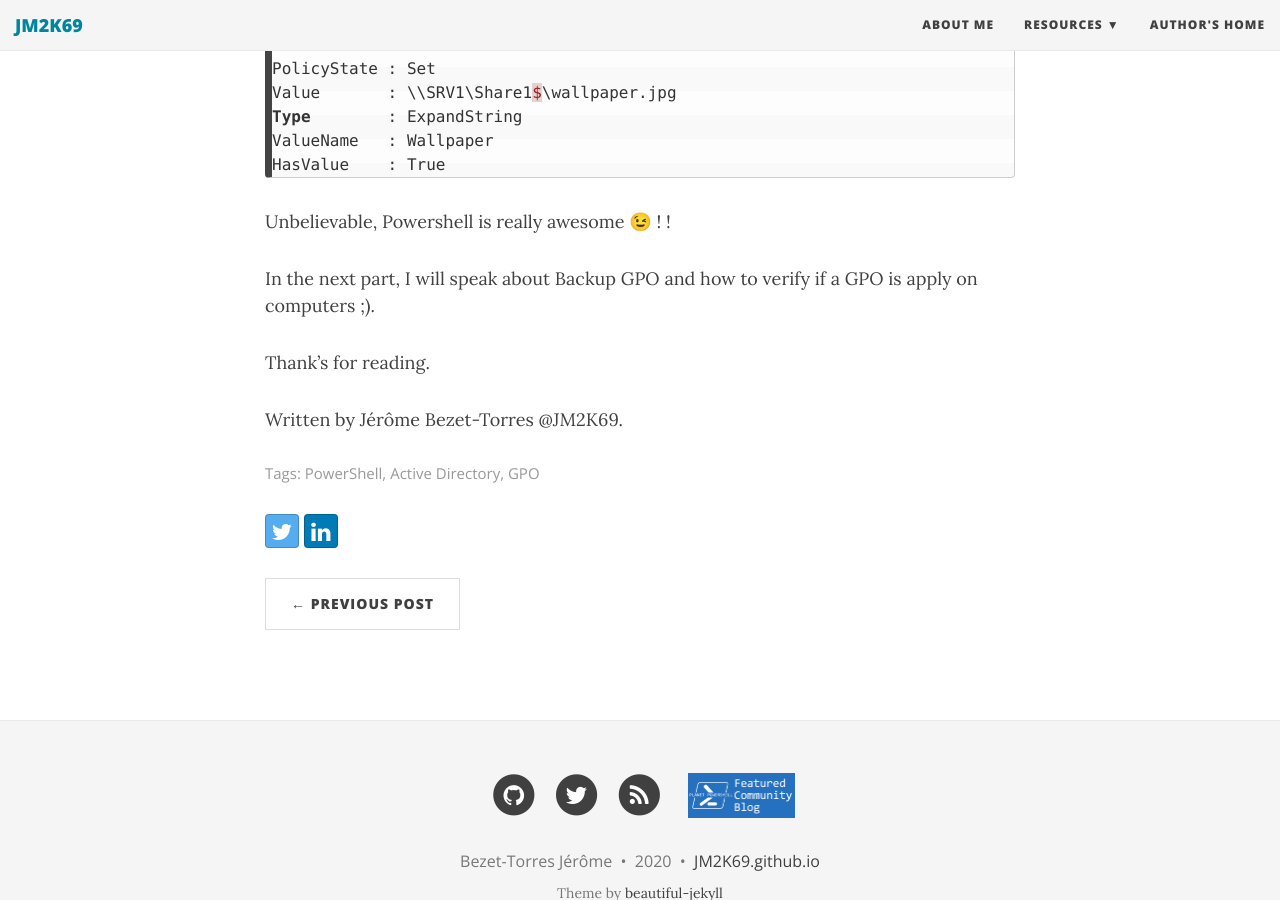
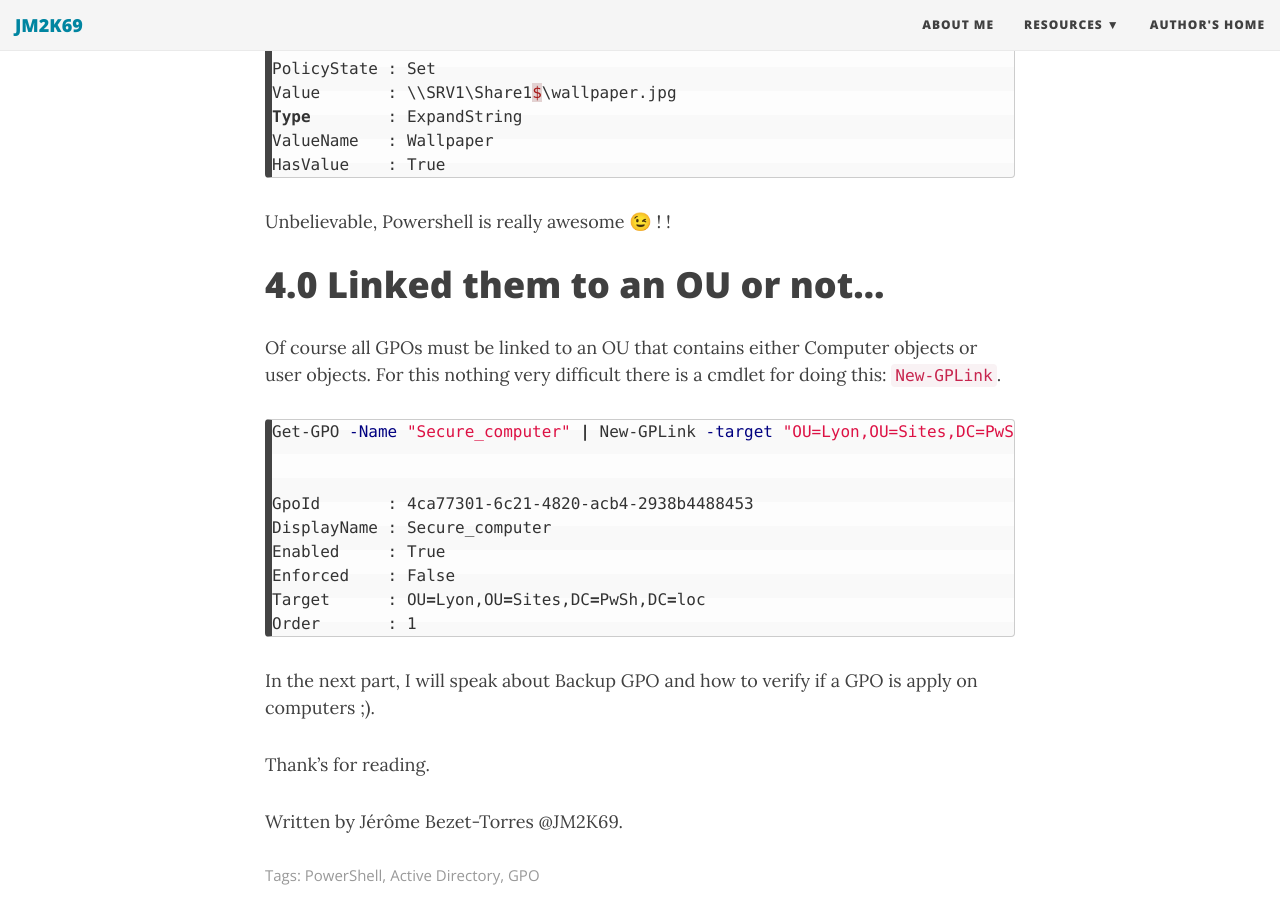
Before and after one commit to JM2K69/JM2K69.github.io, a Jekyll site: the page built from _posts/2020-01-30-GPO from zero to hero - GPO and PowerShell.md, in a window 1280 px wide and 900 px high, scrolled down 10179 px. Built offline with Jekyll 4.4.1, drawn with Linux system fonts in a browser that asks for light colours; nearby versions of some CDN libraries; some of the changed text lies outside the part shown.

Commit message:
Add 1 part to Blog post

````diff
--- a/_posts/2020-01-30-GPO from zero to hero - GPO and PowerShell.md
+++ b/_posts/2020-01-30-GPO from zero to hero - GPO and PowerShell.md
@@ -275,6 +275,22 @@ HasValue    : True
 ```
 Unbelievable, Powershell is really awesome 😉 ! !
 
+# 4.0 Linked them to an OU or not...
+
+Of course all GPOs must be linked to an OU that contains either Computer objects or user objects. For this nothing very difficult there is a cmdlet for doing this: `New-GPLink`.
+
+```powershell
+Get-GPO -Name "Secure_computer" | New-GPLink -target "OU=Lyon,OU=Sites,DC=PwSh,DC=loc" -LinkEnabled Yes
+
+
+GpoId       : 4ca77301-6c21-4820-acb4-2938b4488453
+DisplayName : Secure_computer
+Enabled     : True
+Enforced    : False
+Target      : OU=Lyon,OU=Sites,DC=PwSh,DC=loc
+Order       : 1
+```
+
 In the next part, I will speak about Backup GPO and how to verify if a GPO is apply on computers ;).
 
 Thank's for reading.
````
Also changed, not shown: other parts of _posts/2020-01-30-GPO from zero to hero - GPO and PowerShell.md (+1 -1 lines).
